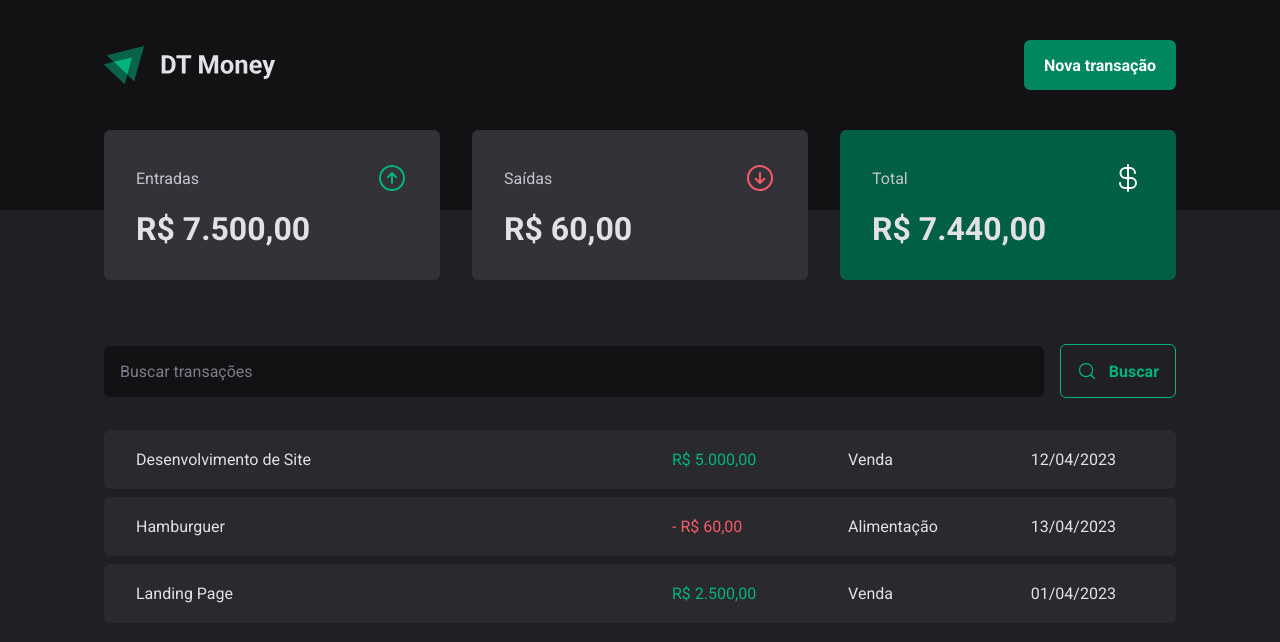
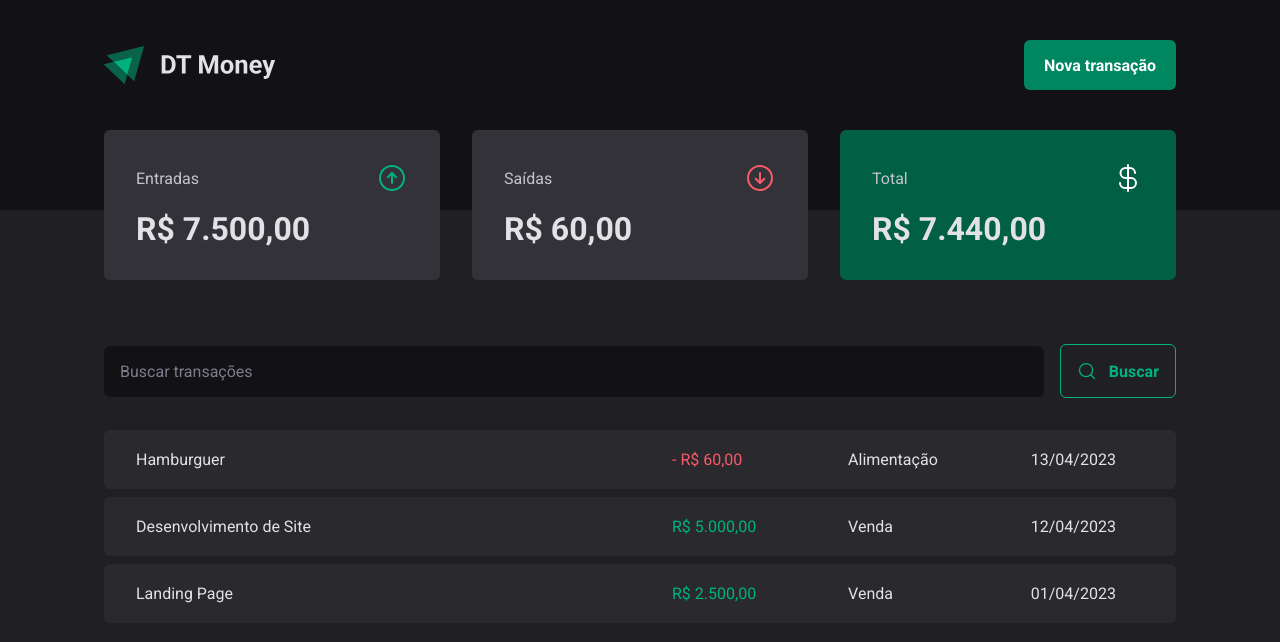
Before and after one commit to ivanrpassos/dt-money, a React (Vite) app: page / in a window 1280 px wide. Shown: the top 642 px of the page. Built offline with nearby package versions, Linux system fonts and the light colour scheme; data requests are answered from the project's data file.

Commit message:
Aula 20 - Criando nova transação

```diff
--- a/src/components/NewTransactionModal/index.tsx
+++ b/src/components/NewTransactionModal/index.tsx
@@ -1,3 +1,4 @@
+import { useContext } from 'react';
 import * as Dialog from '@radix-ui/react-dialog';
 import {
   ArrowCircleDown,
@@ -16,6 +17,7 @@ import {
 import * as zod from 'zod';
 import { zodResolver } from '@hookform/resolvers/zod';
 import { Controller, useForm } from 'react-hook-form';
+import { TransactionContext } from '../../contexts/TransactionsContext';
 
 const newTransactionFormSchema = zod.object({
   tittle: zod.string(),
@@ -29,10 +31,15 @@ type NewTransactionFormInputs = zod.infer<
 >;
 
 export function NewTransactionModal() {
+  const { createTransaction } = useContext(
+    TransactionContext,
+  );
+
   const {
     control,
     register,
     handleSubmit,
+    reset,
     formState: { isSubmitting },
   } = useForm<NewTransactionFormInputs>({
     resolver: zodResolver(newTransactionFormSchema),
@@ -41,11 +48,16 @@ export function NewTransactionModal() {
   async function handleAddNewTransaction(
     data: NewTransactionFormInputs,
   ) {
-    await new Promise((resolve) =>
-      setTimeout(resolve, 2000),
-    );
+    const { tittle, price, category, type } = data;
 
-    console.log(data);
+    await createTransaction({
+      tittle,
+      price,
+      category,
+      type,
+    });
+
+    reset();
   }
 
   return (
--- a/src/contexts/TransactionsContext.tsx
+++ b/src/contexts/TransactionsContext.tsx
@@ -6,7 +6,7 @@ import {
 } from 'react';
 import { api } from '../lib/axios';
 
-export interface Transactions {
+export interface Transaction {
   id: number;
   tittle: string;
   description: string;
@@ -16,9 +16,19 @@ export interface Transactions {
   createdAt: string;
 }
 
+interface CreateTransactionInput {
+  tittle: string;
+  price: number;
+  category: string;
+  type: 'income' | 'outcome';
+}
+
 interface TransactionContextType {
-  transactions: Transactions[];
+  transactions: Transaction[];
   fetchTransactions: (query?: string) => Promise<void>;
+  createTransaction: (
+    data: CreateTransactionInput,
+  ) => Promise<void>;
 }
 
 interface TransactionContextProviders {
@@ -33,17 +43,35 @@ export const TransactionsProvider = ({
   children,
 }: TransactionContextProviders) => {
   const [transactions, setTransactions] = useState<
-    Transactions[]
+    Transaction[]
   >([]);
 
   async function fetchTransactions(query?: string) {
     const response = api.get('/transactions', {
       params: {
+        _sort: 'createdAt',
+        _order: 'desc',
         q: query,
       },
     });
 
     setTransactions((await response).data);
+  }
+
+  async function createTransaction(
+    data: CreateTransactionInput,
+  ) {
+    const { tittle, price, category, type } = data;
+
+    const response = await api.post('transactions', {
+      tittle,
+      price,
+      category,
+      type,
+      createdAt: new Date(),
+    });
+
+    setTransactions((state) => [response.data, ...state]);
   }
 
   useEffect(() => {
@@ -52,7 +80,11 @@ export const TransactionsProvider = ({
 
   return (
     <TransactionContext.Provider
-      value={{ transactions, fetchTransactions }}
+      value={{
+        transactions,
+        fetchTransactions,
+        createTransaction,
+      }}
     >
       {children}
     </TransactionContext.Provider>
```
